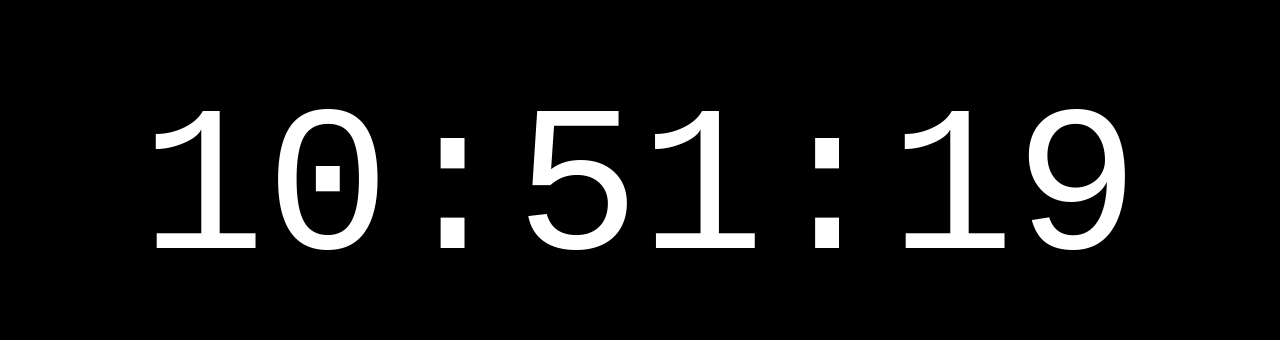
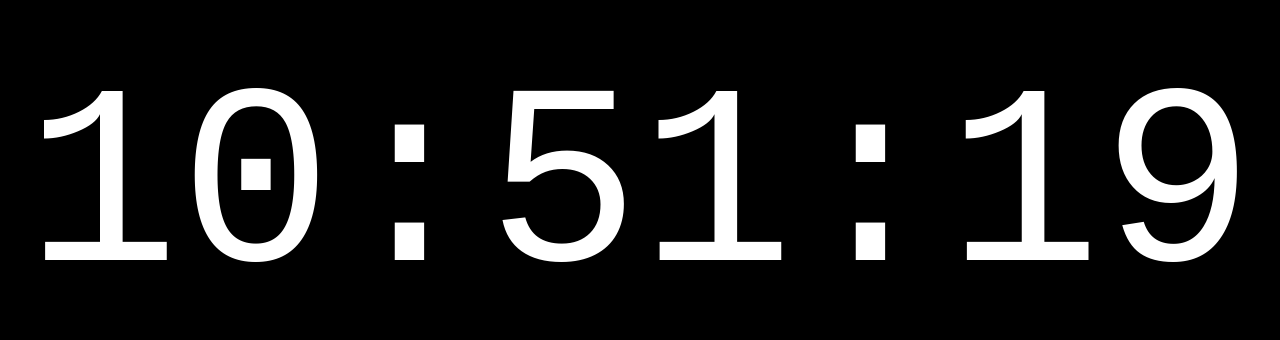
Before and after one commit to rene-pedersen-deel/clock, a plain HTML site: page index.html in a window 1280 px wide. Shown: the part 208-548 px from the top of the page. Drawn offline with Linux system fonts and the light colour scheme.

Commit message:
Better adjust font size

```diff
--- a/index.html
+++ b/index.html
@@ -16,7 +16,8 @@
 
         .clock {
             text-align: center;
-            font-size: calc(10vw + 10vh); /* Adjust as needed */
+            /* font-size: calc(10vw + 10vh); Adjust as needed */
+            font-size: 20vw;
         }
     </style>
 </head>
```
